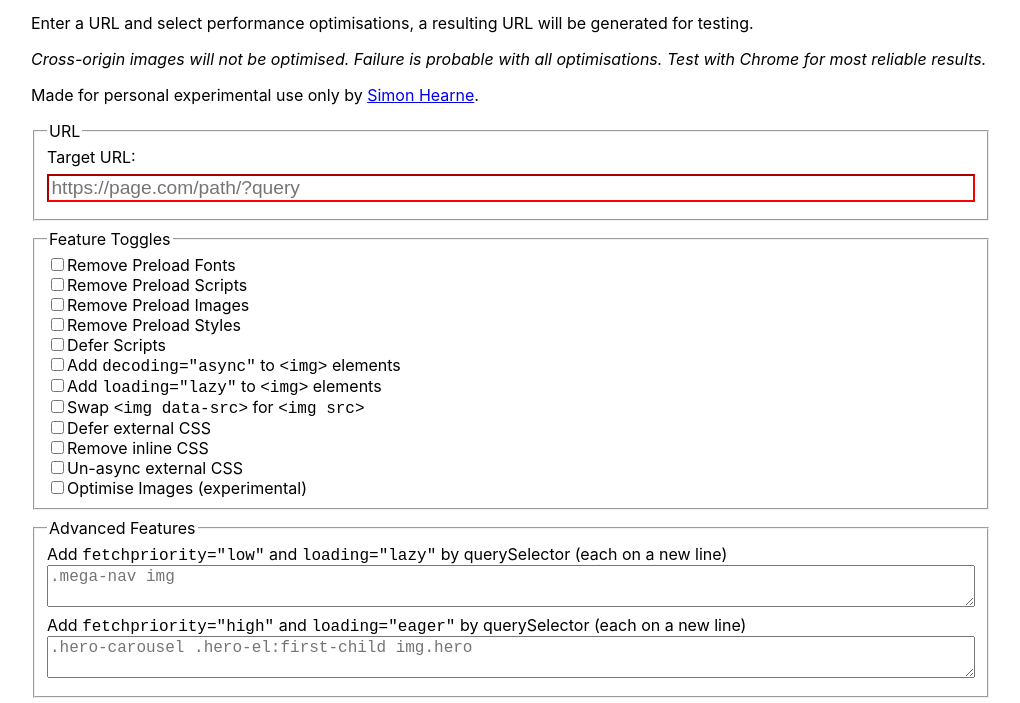
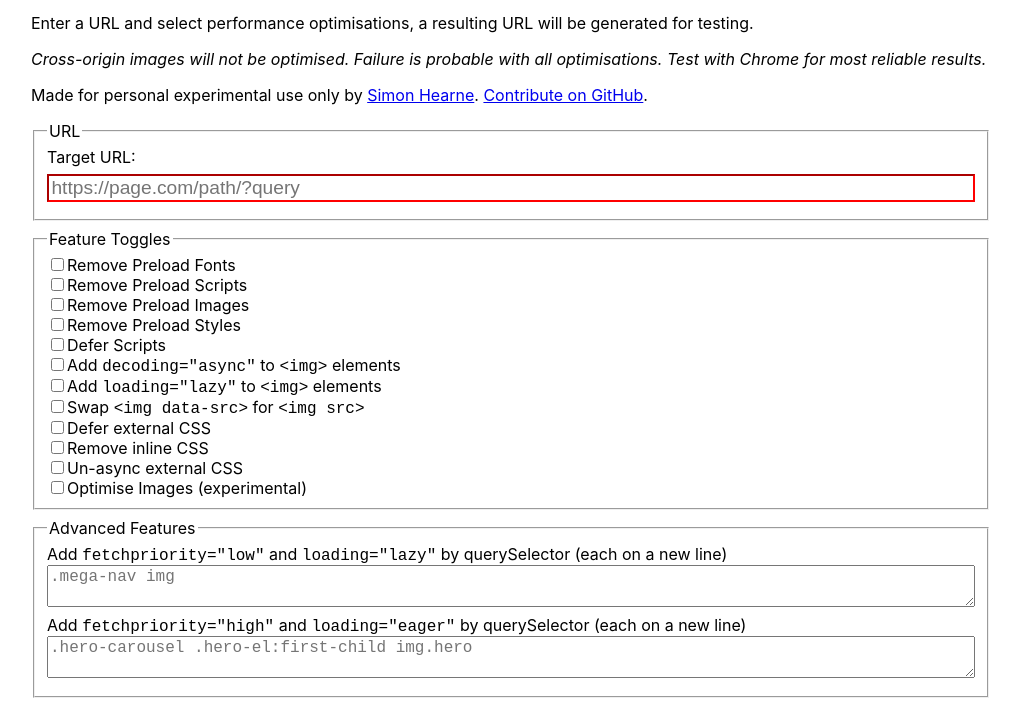
Before and after one commit to simonhearne/perfproxy, a website: page src/public/index.html in a window 1280 px wide. Shown: the part 96-799 px from the top of the page, without its empty margins (129-1149 px from the left). Drawn offline with Linux system fonts and the light colour scheme.

Commit message:
Updates for v1.0.0

```diff
--- a/package.json
+++ b/package.json
@@ -2,7 +2,7 @@
   "name": "perfproxy",
   "version": "1.0.0",
   "devDependencies": {
-    "wrangler": "0.0.0-119bf5e"
+    "wrangler": "^2.0.0"
   },
   "private": true,
   "scripts": {
--- a/src/public/index.html
+++ b/src/public/index.html
@@ -53,7 +53,7 @@ h1 {
   <h1>Performance Proxy</h1>
   <p>Enter a URL and select performance optimisations, a resulting URL will be generated for testing.</p>
   <p style="font-style:italic;">Cross-origin images will not be optimised. Failure is probable with all optimisations. Test with Chrome for most reliable results.</p>
-  <p>Made for personal experimental use only by <a href="https://twitter.com/SimonHearne">Simon Hearne</a>.</p>
+  <p>Made for personal experimental use only by <a href="https://twitter.com/SimonHearne">Simon Hearne</a>. <a href="https://github.com/simonhearne/perfproxy">Contribute on GitHub</a>.</p>
 <form id="form">
   <fieldset>
     <legend>URL</legend>
```
Also changed, not shown: README.md, 1 other file.
